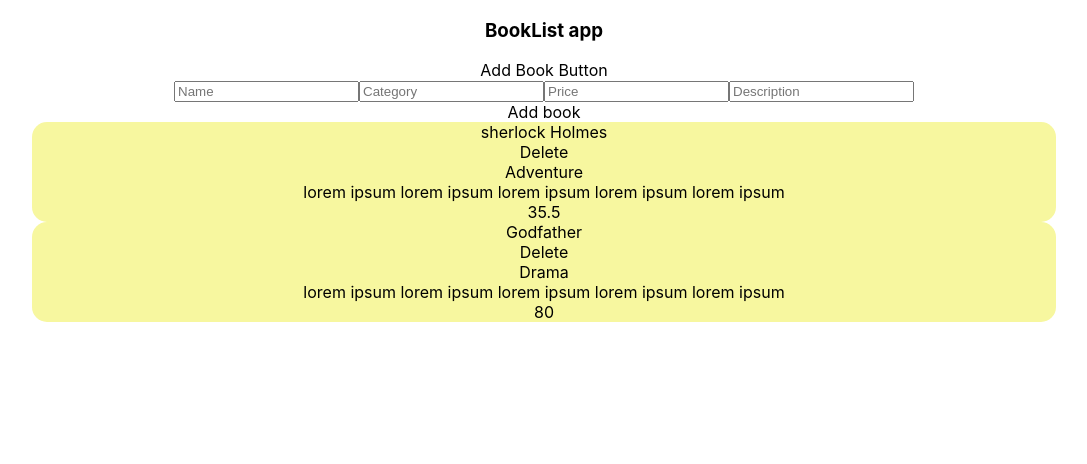
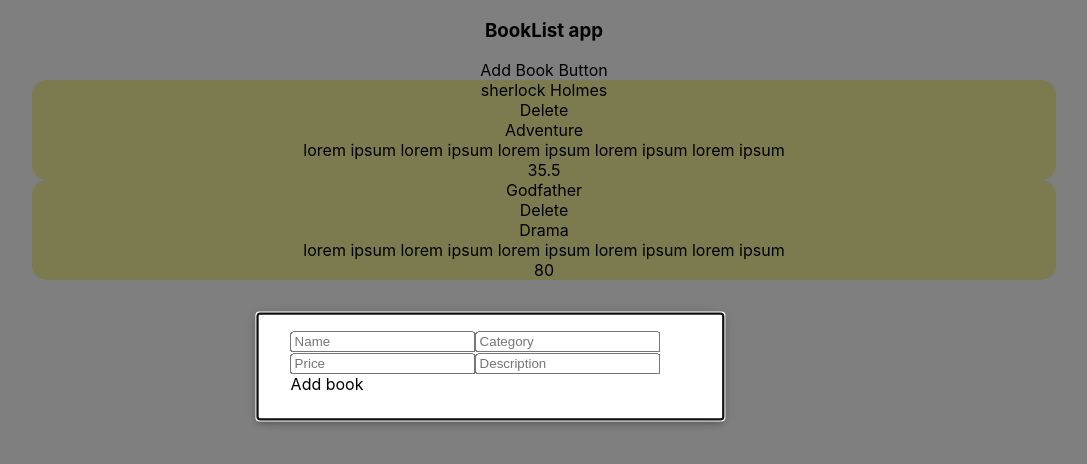
Before and after one commit to Meghanath91/booklist, a React (Create React App) app: page / in a window 1280 px wide. Both pictures are taken after a click on the element "Add Book Button". Shown: the top 464 px of the page, without its empty margins (96-1183 px from the left). Built offline with nearby package versions, Linux system fonts and the light colour scheme.

Commit message:
add modal

```diff
--- a/src/app/components/BookList.js
+++ b/src/app/components/BookList.js
@@ -1,19 +1,67 @@
-import React from "react";
+import { Modal } from "@material-ui/core";
+import { makeStyles } from '@material-ui/core/styles';
+import React, { useState } from "react";
 import { useSelector } from 'react-redux';
 import AddBook from "./AddBook";
 import BookItem from "./BookItem";
 
+function rand() {
+  return Math.round(Math.random() * 20) - 10;
+}
+
+function getModalStyle() {
+  const top = 50 + rand();
+  const left = 50 + rand();
+
+  return {
+    top: `${top}%`,
+    left: `${left}%`,
+    transform: `translate(-${top}%, -${left}%)`,
+  };
+}
+
+const useStyles = makeStyles((theme) => ({
+  paper: {
+    position: 'absolute',
+    width: 400,
+    backgroundColor: theme.palette.background.paper,
+    border: '2px solid #000',
+    boxShadow: theme.shadows[5],
+    padding: theme.spacing(2, 4, 3),
+  },
+}));
+
 export default function BookList() {
 
+  const classes = useStyles();
+  // getModalStyle is not a pure function, we roll the style only on the first render
+  const [modalStyle] = React.useState(getModalStyle);
+
   let books = useSelector(state => state)
-  const handleAddBook = () => {
+  const [open, setOpen] = useState(false)
+  const handleOpen = () => {
+    setOpen(true)
+  }
+  const handleClose = () => {
+    setOpen(false)
+  }
 
-  }
+  const body = (
+    <div style={modalStyle} className={classes.paper}>
+      <AddBook />
+    </div>
+  );
   return (
     <div>
       <h3>BookList app</h3>
-      <div onClick={handleAddBook}>Add Book Button</div>
-      <AddBook />
+      <div onClick={handleOpen}>Add Book Button</div>
+      <Modal
+        open={open}
+        onClose={handleClose}
+        aria-labelledby="simple-modal-title"
+        aria-describedby="simple-modal-description"
+      >{body}</Modal>
+      {/* <AddBook /> */}
       {books.map(book => {
         return <BookItem key={book.id} book={book}
         />
```
Also changed, not shown: 1 other file (tests, documents, lock files or other folders).
